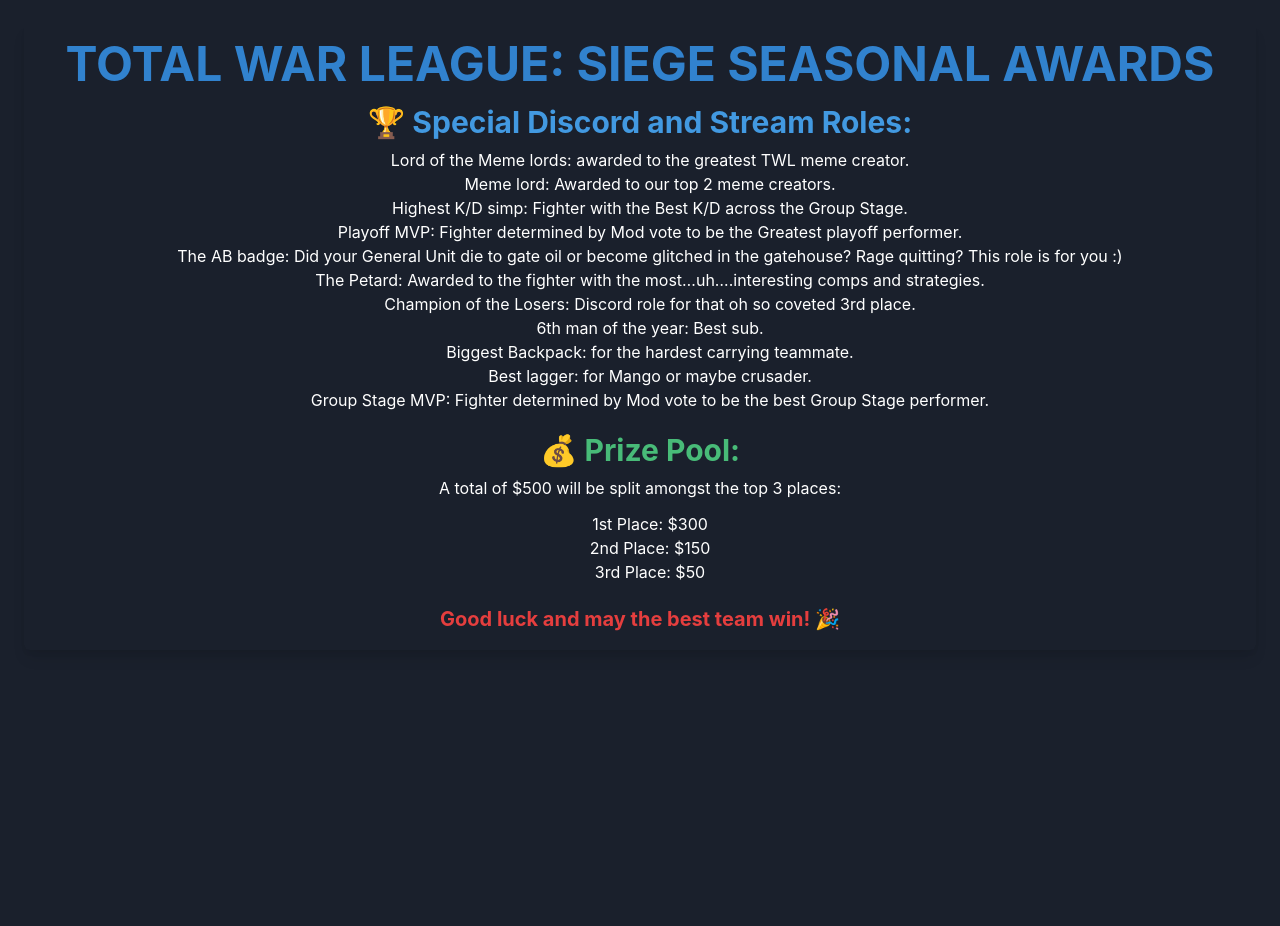
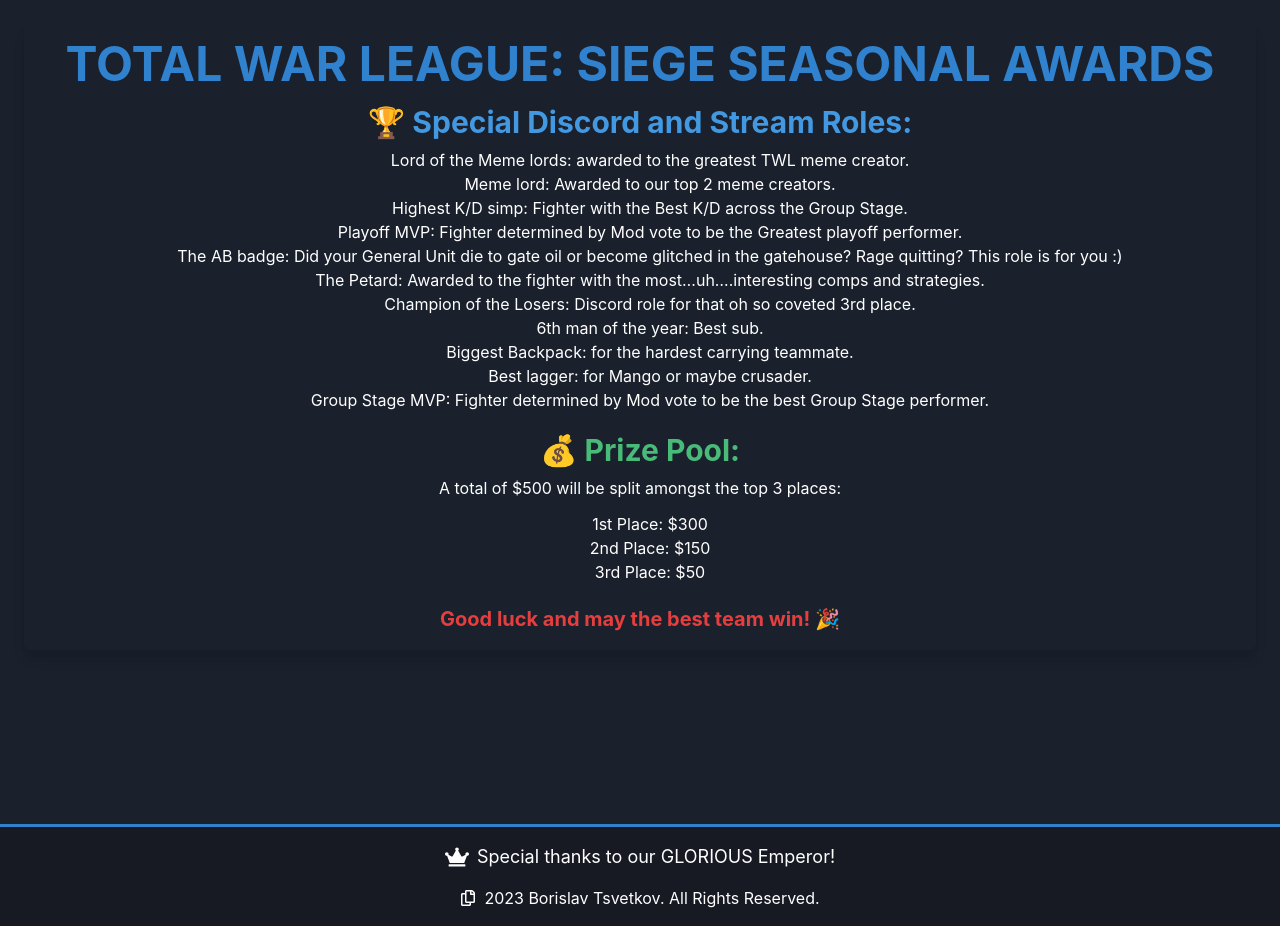
Before and after one commit to bobitsvetkov/tw-website, a React (Vite) app in the folder tw-project/: page /prizes in a window 1280 px wide. Before the commit the page ends 800 px from the top, so only its background shows below. Built offline with nearby package versions, Linux system fonts and the light colour scheme.

Commit message:
add: add footer

```diff
--- a/tw-project/src/App.tsx
+++ b/tw-project/src/App.tsx
@@ -7,6 +7,7 @@ import Donations from './components/Donations/Donations';
 import Youtubers from './components/Youtubers/Youtubers';
 import { ChakraProvider, extendTheme } from "@chakra-ui/react";
 import Prizes from './components/Prize/Prize';
+import Footer from './components/Footer/Footer';
 
 const theme = extendTheme({
   styles: {
@@ -33,6 +34,7 @@ function App() {
         <Route path="/prizes" element={<Prizes />} />
       </Routes>
     </Router>
+      <Footer />
     </ChakraProvider>
   );
 }
--- /dev/null
+++ b/tw-project/src/components/Footer/Footer.tsx
@@ -0,0 +1,40 @@
+import { Box, Center, Text, Icon, Flex} from "@chakra-ui/react";
+import { FaCrown, FaRegCopy } from "react-icons/fa";  // Adding a copyright icon
+import { useState, useEffect } from 'react';
+
+function Footer() {
+    const [currentYear, setCurrentYear] = useState(new Date().getFullYear());
+
+    useEffect(() => {
+        setCurrentYear(new Date().getFullYear());
+    }, []);
+
+    return (
+        <Box
+            bg="gray.900"
+            color="white"
+            mt={6}
+            p={4}
+            borderTop="3px solid"
+            borderColor="blue.500"
+            transition="background-color 0.3s"
+            _hover={{ bg: "gray.800" }}
+        >
+            <Center>
+                <Flex align="center" justify="center" direction="column">
+                    <Flex align="center" mb={2}>
+                        <Icon as={FaCrown} w={6} h={6} mr={2} />
+                        <Text fontSize="lg">Special thanks to our GLORIOUS Emperor!</Text>
+                    </Flex>
+
+                    <Flex align="center" mt={2}>
+                        <Icon as={FaRegCopy} w={4} h={4} mr={2} />  {/* Copyright icon */}
+                        <Text>{currentYear} Borislav Tsvetkov. All Rights Reserved.</Text>
+                    </Flex>
+                </Flex>
+            </Center>
+        </Box>
+    );
+}
+
+export default Footer;
--- a/tw-project/src/components/Rules and Info/RulesInfo.tsx
+++ b/tw-project/src/components/Rules and Info/RulesInfo.tsx
@@ -10,7 +10,7 @@ function RulesInfo() {
                 <Heading>TOTAL WAR LEAGUE: SIEGE RULES</Heading>
             </Center>
 
-            <Text mb={5}>Basic rules:</Text>
+            <Text mb={5} fontWeight="bold">Basic rules:</Text>
             <UnorderedList mb={5} pl={5}>
                 <ListItem>Settlement size: Variable</ListItem>
                 <ListItem>Funds: Large</ListItem>
```
